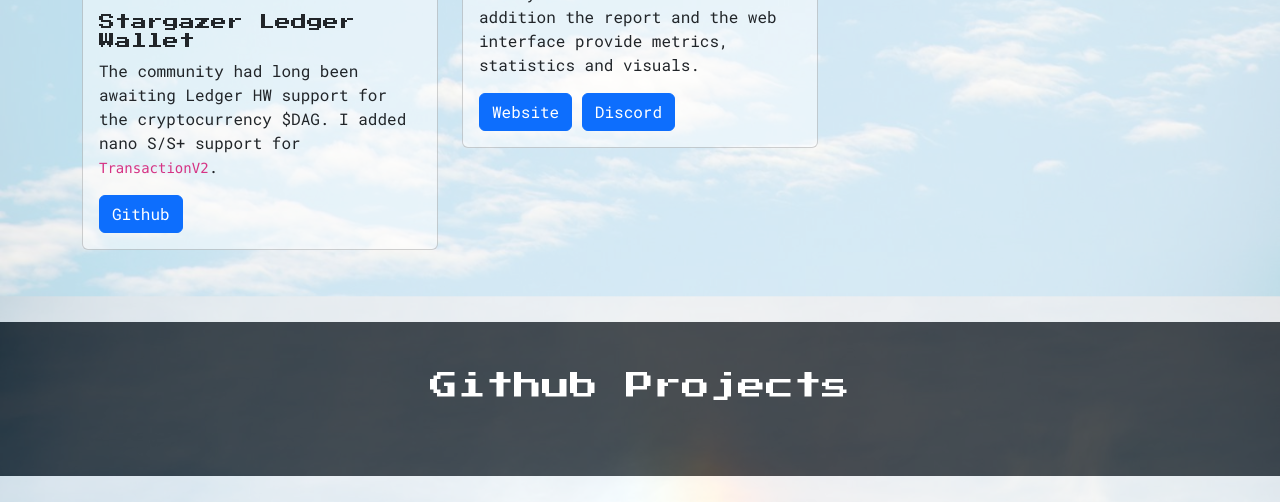
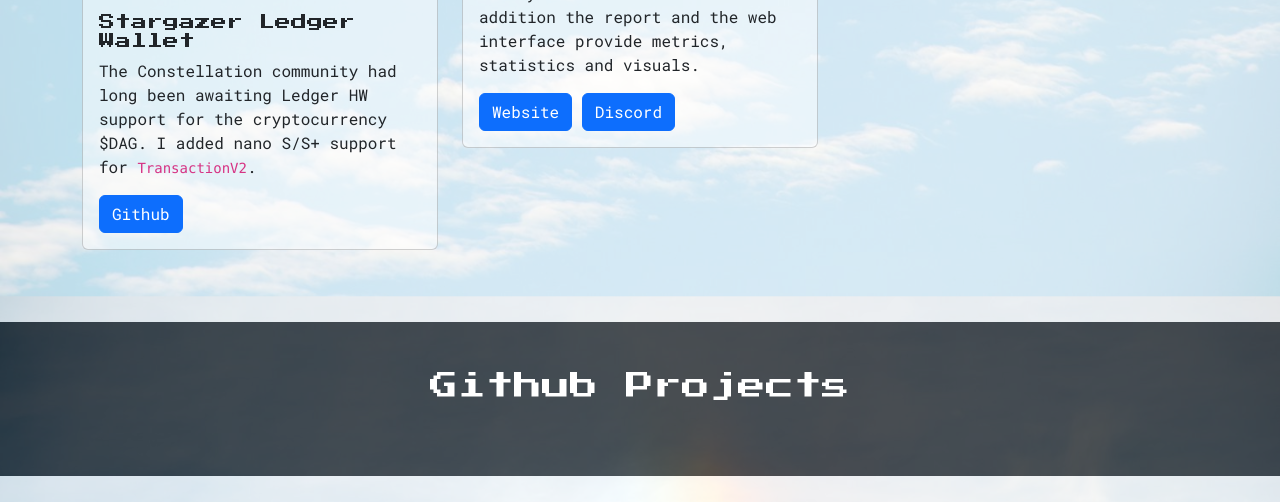
Before and after one commit to buzzgreyday/mringdal-web, a plain HTML site: page index.html in a window 1280 px wide. Shown: the part 5653-6155 px from the top of the page. Drawn offline with nearby package versions, Linux system fonts and the light colour scheme; no server answers.

Commit message:
Portfolio descriptions

```diff
--- a/index.html
+++ b/index.html
@@ -143,7 +143,7 @@
                         <img src="stargazer_ledger.png" class="card-img-top rounded" alt="Portfolio Image 1">
                         <div class="card-body">
                             <h6 class="card-title">Stargazer Ledger Wallet</h6>
-                            <p class="card-text">The community had long been awaiting Ledger HW support for the cryptocurrency $DAG. I added nano S/S+ support for <code>TransactionV2</code>.</p>
+                            <p class="card-text">The Constellation community had long been awaiting Ledger HW support for the cryptocurrency $DAG. I added nano S/S+ support for <code>TransactionV2</code>.</p>
                             <a href="https://github.com/buzzgreyday/stargazer-wallet-ledger" class="btn btn-primary">Github</a>
                         </div>
                     </div>
```
